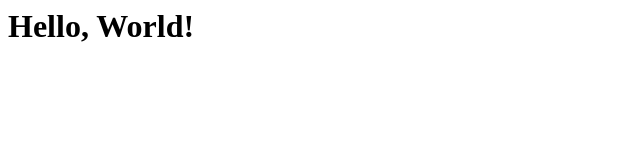
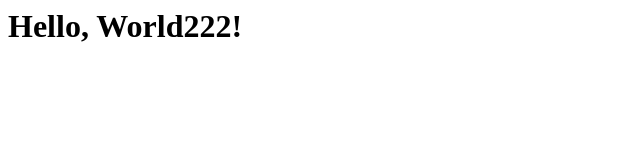
Before and after one commit to Zavada-Nazarii/Test_001, a plain HTML site: page index.html in a window 1280 px wide. Shown: the full height of the page, 0-640 px from the left. Drawn offline with Linux system fonts and the light colour scheme.

Commit message:
Make come changet

```diff
--- a/index.html
+++ b/index.html
@@ -2,6 +2,6 @@
   <head>
   </head>
   <body>
-    <h1>Hello, World!</h1>
+    <h1>Hello, World222!</h1>
   </body>
 </html>
```
Also changed, not shown: 1 other file.
